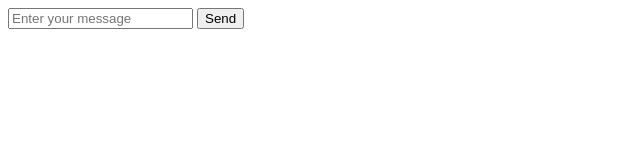
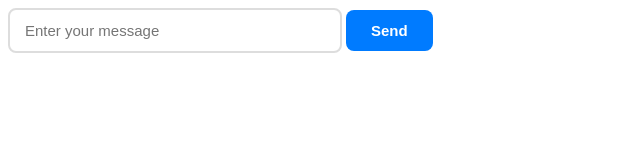
Before and after one commit to bandulasasiru-cpu/My-First-ChatBot-AI, a plain HTML site: page index.html in a window 1280 px wide. Shown: the whole page, without its empty margins (0-640 px from the left). Drawn offline with Linux system fonts and the light colour scheme.

Commit message:
Message bar CSS updated

```diff
--- a/index.html
+++ b/index.html
@@ -4,6 +4,7 @@
     <meta charset="UTF-8">
     <meta name="viewport" content="width=device-width, initial-scale=1.0">
     <title>Today</title>
+    <link rel="stylesheet" href="style.css">
 </head>
 <body>
     <div class="input-container">
--- /dev/null
+++ b/style.css
@@ -0,0 +1,30 @@
+#txtMessage {
+    width: 300px;
+    padding: 12px 15px;
+    border: 2px solid #ddd;
+    border-radius: 8px;
+    font-size: 15px;
+    outline: none;
+    transition: 0.3s;
+}
+
+#txtMessage:focus {
+    border-color: #007bff;
+    box-shadow: 0 0 8px rgba(0, 123, 255, 0.2);
+}
+
+button {
+    padding: 12px 25px;
+    background-color: #007bff;
+    color: white;
+    border: none;
+    border-radius: 8px;
+    font-size: 15px;
+    font-weight: bold;
+    cursor: pointer;
+    transition: 0.3s;
+}
+
+button:hover {
+    background-color: #0056b3;
+}
```
